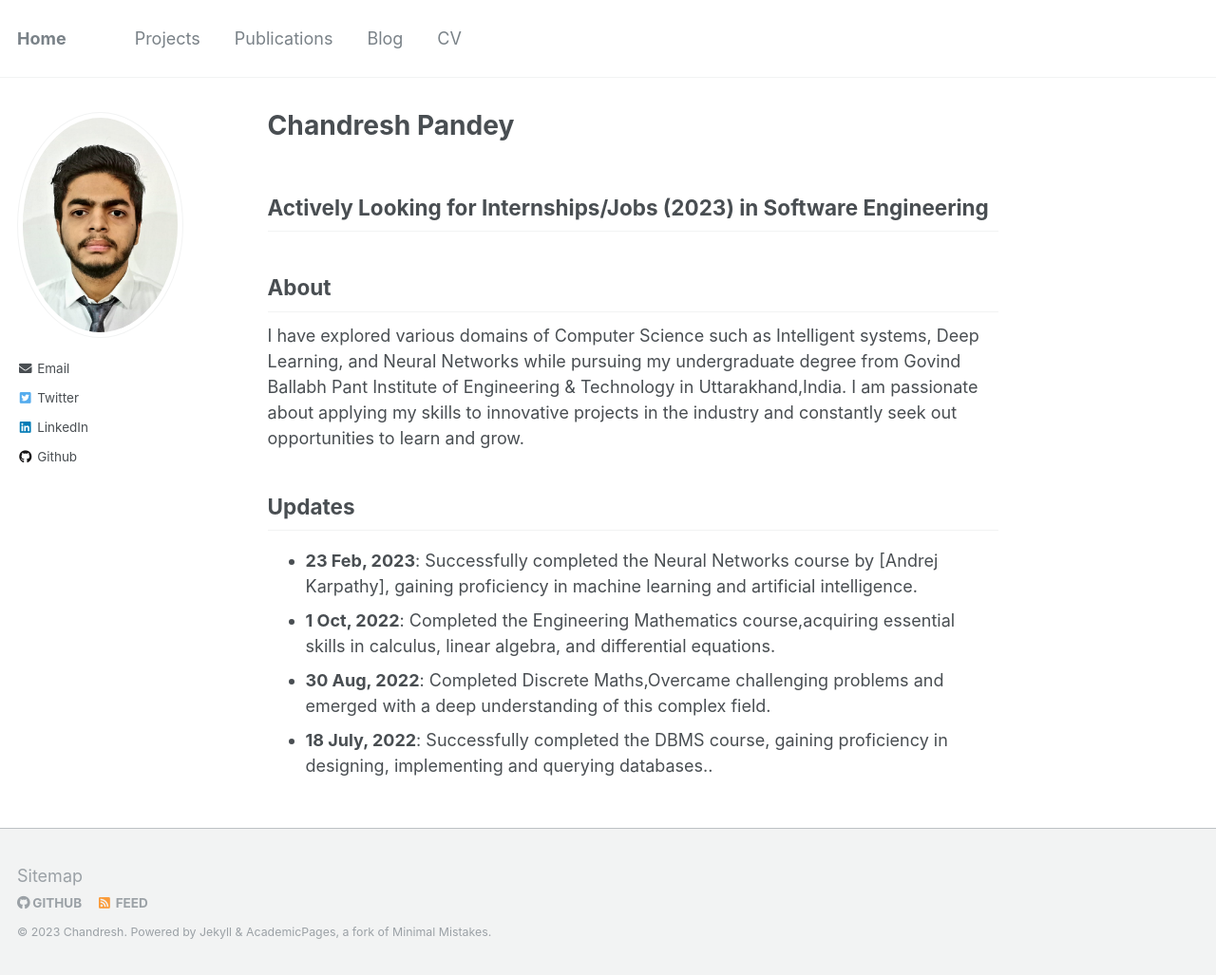
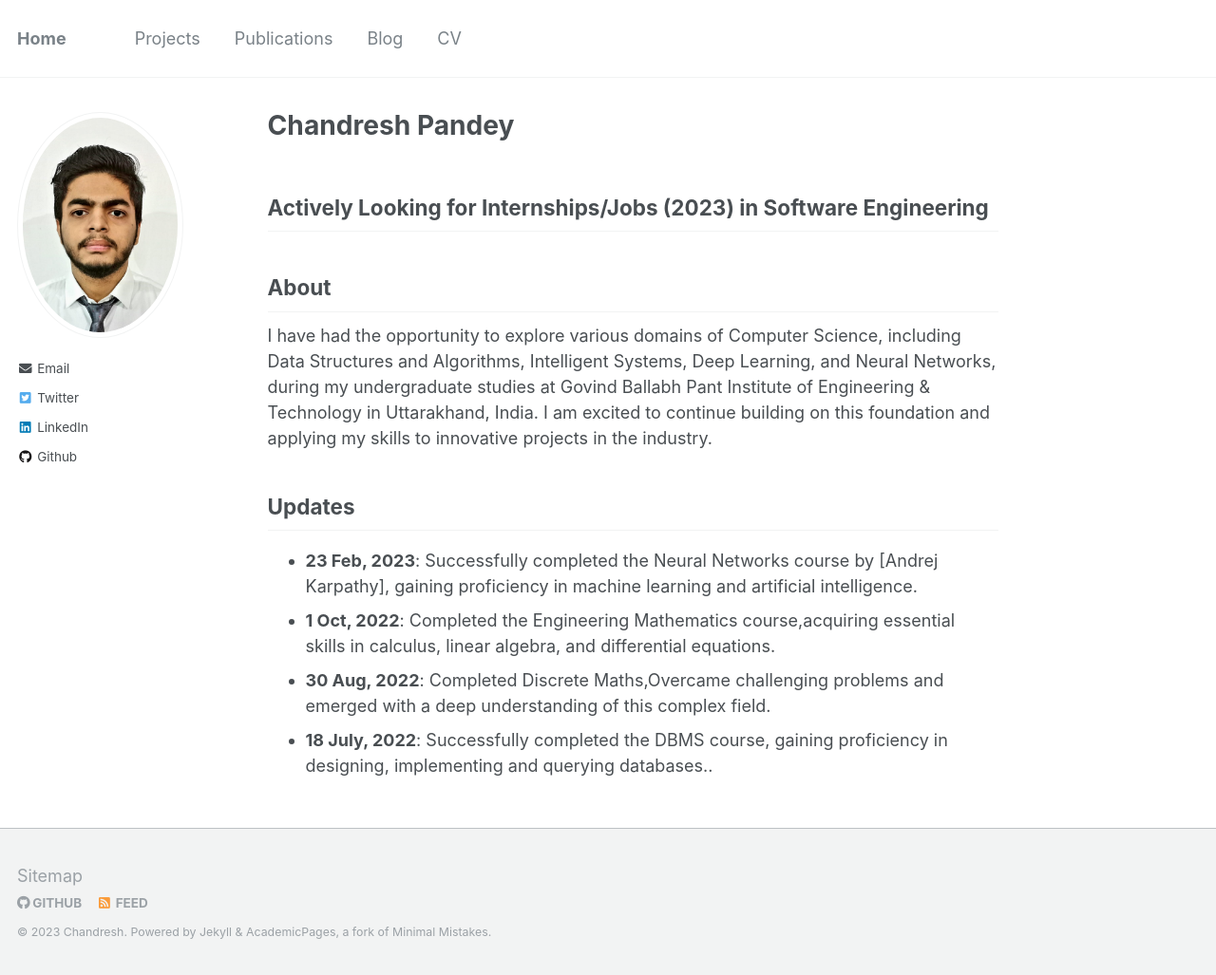
Before and after one commit to cheenu080/chandresh-pandey.github.io, a Jekyll site: the page built from _pages/about.md, in a window 1280 px wide and 1027 px high. Shown: the whole window at 95% size. Built offline with Jekyll 4.4.1, drawn with Linux system fonts in a browser that asks for light colours.

Commit message:
modified

```diff
--- a/_pages/about.md
+++ b/_pages/about.md
@@ -12,7 +12,7 @@ Actively Looking for Internships/Jobs (2023) in Software Engineering
 
 About
 ------
-I have explored various domains of Computer Science such as Intelligent systems, Deep Learning, and Neural Networks while pursuing my undergraduate degree from Govind Ballabh Pant Institute of Engineering & Technology in Uttarakhand,India. I am passionate about applying my skills to innovative projects in the industry and constantly seek out opportunities to learn and grow.
+I have had the opportunity to explore various domains of Computer Science, including Data Structures and Algorithms, Intelligent Systems, Deep Learning, and Neural Networks, during my undergraduate studies at Govind Ballabh Pant Institute of Engineering & Technology in Uttarakhand, India. I am excited to continue building on this foundation and applying my skills to innovative projects in the industry.
 
 Updates
 ------
```
